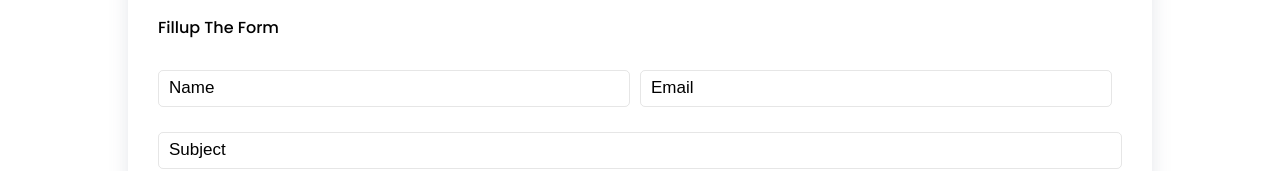
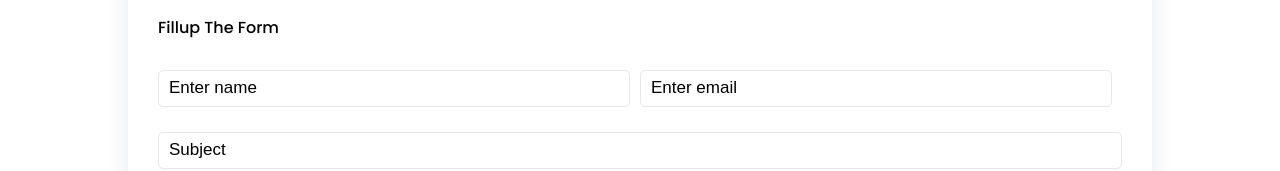
Before and after one commit to nivruteed/Accessibility_Test, a React (Create React App) app: page /contact in a window 1280 px wide. Shown: the part 475-646 px from the top of the page. Built offline with nearby package versions, Linux system fonts and the light colour scheme.

Commit message:
All main error solved

```diff
--- a/src/components/common/header/Header.jsx
+++ b/src/components/common/header/Header.jsx
@@ -30,10 +30,15 @@ const Header = () => {
               <i className='fa fa-sign-out'></i> Sign In
             </button>
           </div>
+          <div className='toggle'>
+            <button
+              onClick={() => setNavList(!navList)}
+              aria-label={navList ? "Close menu" : "Open menu"} // Accessible label
+            >
+              {navList ? <i className='fa fa-times'></i> : <i className='fa fa-bars'></i>}
+            </button>
+          </div>
 
-          <div className='toggle'>
-            <button onClick={() => setNavList(!navList)}>{navList ? <i className='fa fa-times'></i> : <i className='fa fa-bars'></i>}</button>
-          </div>
         </div>
       </header>
     </>
--- a/src/components/contact/Contact.jsx
+++ b/src/components/contact/Contact.jsx
@@ -12,11 +12,13 @@ const Contact = () => {
           <form className='shadow'>
             <h4>Fillup The Form</h4> <br />
             <div>
-              <input type='text' placeholder='Name' />
-              <input type='text' placeholder='Email' />
+
+              <input type='text' placeholder='Enter name' aria-label="name"/>
+
+              <input type='text' placeholder='Enter email' aria-label="email"/>
             </div>
-            <input type='text' placeholder='Subject' />
-            <textarea cols='30' rows='10'></textarea>
+            <input type='text' placeholder='Subject' aria-label="Subject"/>
+            <textarea cols='30' rows='10' aria-label="Your message"></textarea>
             <button>Submit Request</button>
           </form>
         </div>
```
